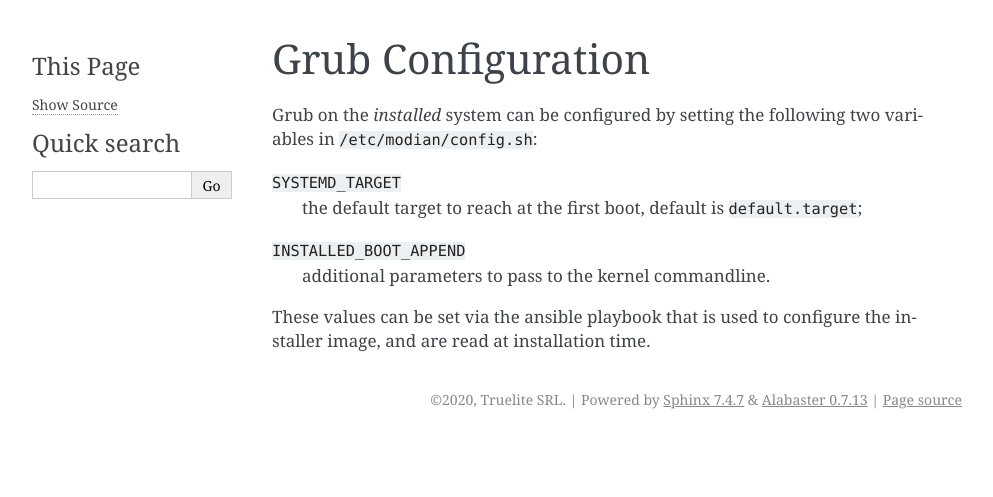
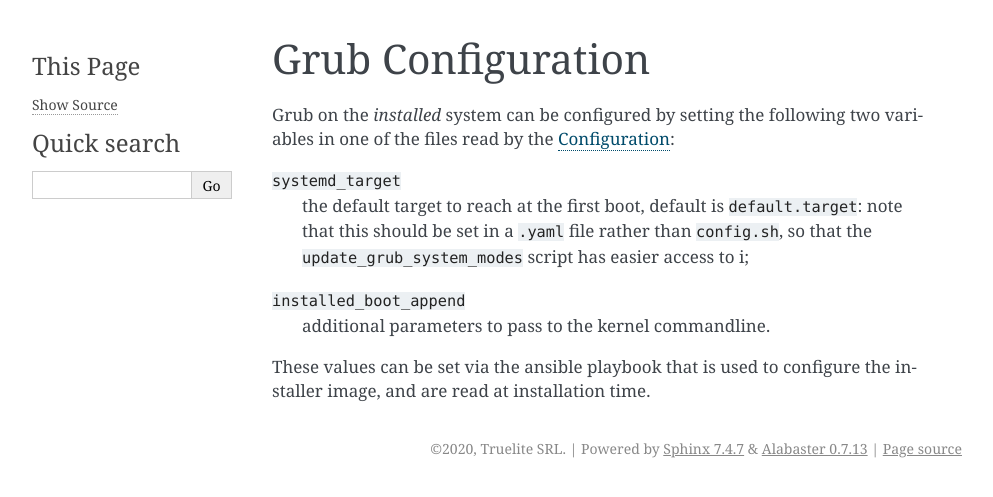
Before and after one commit to Truelite/modian, a Sphinx documentation site: the page built from docs/modian-install/grub.rst, in a window 1280 px wide. Shown: the top 497 px of the page, without its empty margins (148-1141 px from the left). Built offline with Sphinx 7.4.7, drawn with Linux system fonts in a browser that asks for light colours.

Commit message:
Update grub documentation to the new configuration system

```diff
--- a/docs/modian-install/grub.rst
+++ b/docs/modian-install/grub.rst
@@ -3,12 +3,15 @@
 ********************
 
 Grub on the *installed* system can be configured by setting the
-following two variables in ``/etc/modian/config.sh``:
+following two variables in one of the files read by the
+:doc:`configuration`:
 
-``SYSTEMD_TARGET``
+``systemd_target``
    the default target to reach at the first boot, default is
-   ``default.target``;
-``INSTALLED_BOOT_APPEND``
+   ``default.target``: note that this should be set in a ``.yaml`` file
+   rather than ``config.sh``, so that the ``update_grub_system_modes``
+   script has easier access to i;
+``installed_boot_append``
    additional parameters to pass to the kernel commandline.
 
 These values can be set via the ansible playbook that is used to
```
